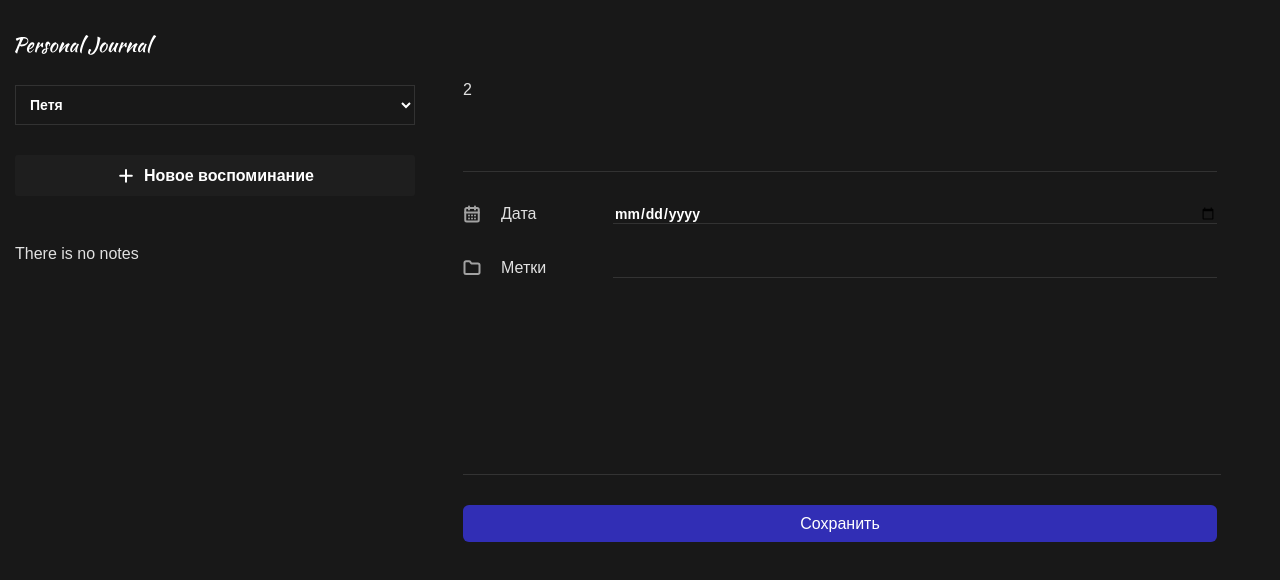
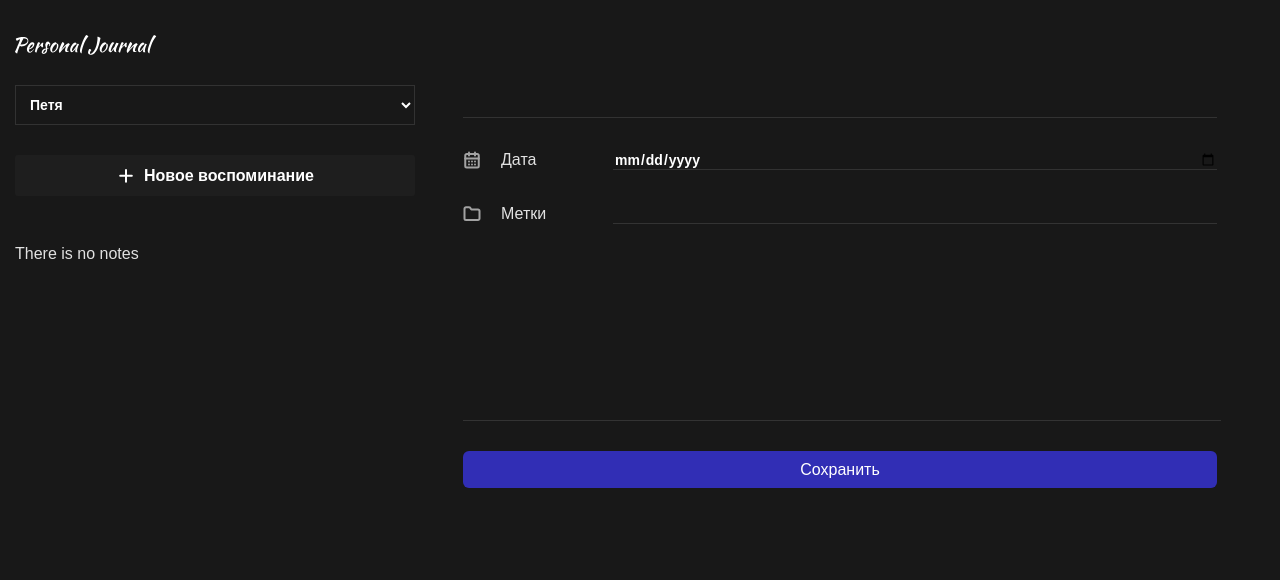
Before and after one commit to ministrov/react-journal, a React app: page / in a window 1280 px wide. Shown: the top 580 px of the page. Built offline with nearby package versions, Linux system fonts and the light colour scheme; the HTML template or start-up script is replaced by a standard one.

Commit message:
feat: fixing a bug in project that does not add item

```diff
--- a/src/App.jsx
+++ b/src/App.jsx
@@ -23,6 +23,8 @@ function mapItems(items) {
 function App() {
   const [items, setItems] = useLocalStorage('data');
   const [selectedItem, setSelectedItem] = useState({});
+
+  console.log(items);
 
   const addItem = item => {
     if (!item.id) {
--- a/src/components/Input/Input.module.css
+++ b/src/components/Input/Input.module.css
@@ -9,6 +9,7 @@
 	border: none;
 	background: none;
 	border-bottom: 1px solid #323232;
+	appearance: none;
 }
 
 .input-title {
--- a/src/components/JournalForm/JournalForm.jsx
+++ b/src/components/JournalForm/JournalForm.jsx
@@ -13,6 +13,8 @@ function JournalForm({ onSubmit, data, onDelete }) {
   const dateRef = useRef();
   const postRef = useRef();
   const { userId } = useContext(UserContext);
+
+  console.log(formState);
 
   const focusError = (isValid) => {
     switch(true) {
@@ -110,7 +112,6 @@ function JournalForm({ onSubmit, data, onDelete }) {
 
   return (
     <form className={styles['journal-form']} onSubmit={addJournalItem}>
-      {userId}
       <div className={styles['form-row']}>
         <Input type="text" ref={titleRef} isValid={isValid.title} onChange={onChange} value={values.title} name="title" appearence="title" />
         {data.id && <button className={styles['delete']} type='button' onClick={deleteJournalItem}>
--- a/src/components/JournalItem/JournalItem.jsx
+++ b/src/components/JournalItem/JournalItem.jsx
@@ -2,6 +2,8 @@ import './JournalItem.css';
 
 function JournalItem({ title, post, date }) {
   const formatedDate = new Intl.DateTimeFormat('ru-Ru').format(date);
+
+  console.log(formatedDate);
 
   return (
     <>
```
